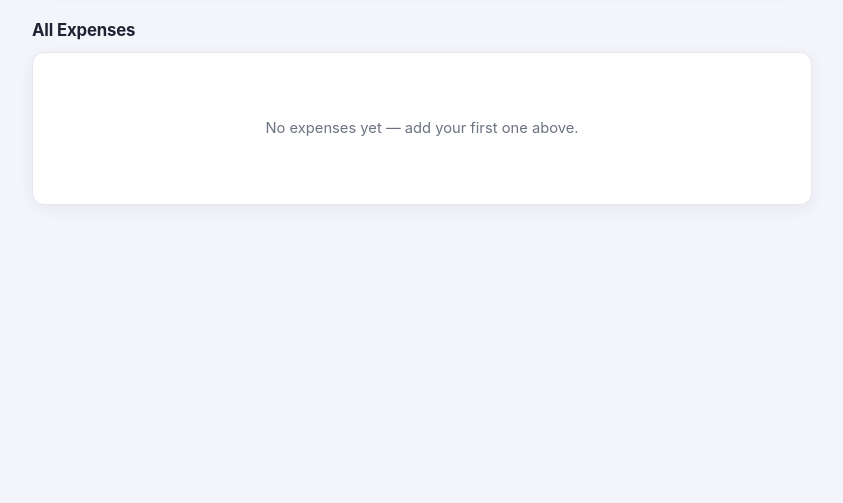
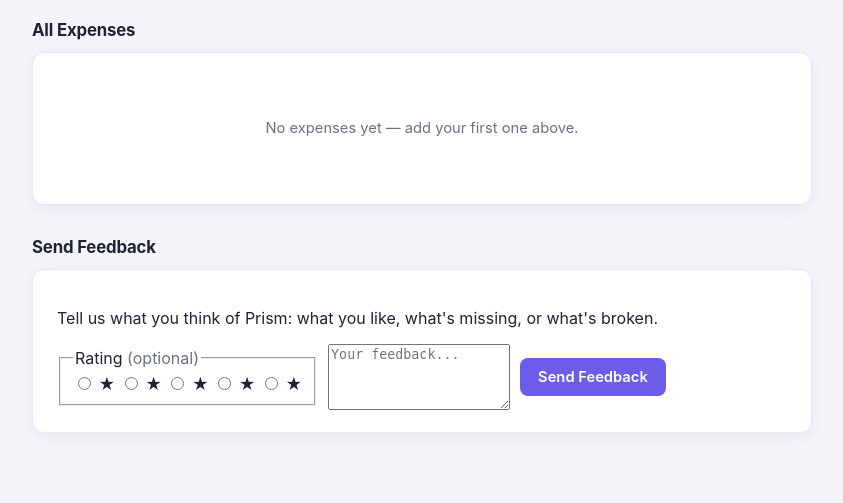
Before and after one commit to tayande/expense-tracker, a Flask app: page /dashboard in a window 1280 px wide. Shown: the part 562-1065 px from the top of the page, without its empty margins (218-1061 px from the left). Before the commit the page ends 767 px from the top, so only its background shows below. Run offline with Flask 3, Linux system fonts and the light colour scheme; the visitor is signed in with stand-in values (Sample User, id 1); data that the repository does not hold is empty.

Commit message:
added feature for feedback

```diff
--- a/templates/index.html
+++ b/templates/index.html
@@ -96,4 +96,28 @@
         <p class="empty-state">No expenses yet — add your first one above.</p>
     {% endif %}
 </div>
+
+<h2>Send Feedback</h2>
+<div class="card">
+    <p class="feedback-intro">Tell us what you think of Prism: what you like, what's missing, or what's broken.</p>
+    <form action="{{ url_for('send_feedback') }}" method="post" class="feedback-form">
+        <input type="hidden" name="csrf_token" value="{{ csrf_token() }}">
+
+        {# Optional 1-5 star rating. The stars are listed 5 → 1 and shown in
+           reverse, which lets pure CSS light up "this star and all before it". #}
+        <fieldset class="star-rating">
+            <legend>Rating <span class="muted">(optional)</span></legend>
+            <div class="stars">
+                {% for n in range(5, 0, -1) %}
+                    <input type="radio" id="star{{ n }}" name="rating" value="{{ n }}">
+                    <label for="star{{ n }}" title="{{ n }} star{{ 's' if n > 1 }}">★</label>
+                {% endfor %}
+            </div>
+        </fieldset>
+
+        <textarea name="message" rows="4" maxlength="2000" required
+                  placeholder="Your feedback..."></textarea>
+        <button type="submit">Send Feedback</button>
+    </form>
+</div>
 {% endblock %}
```
